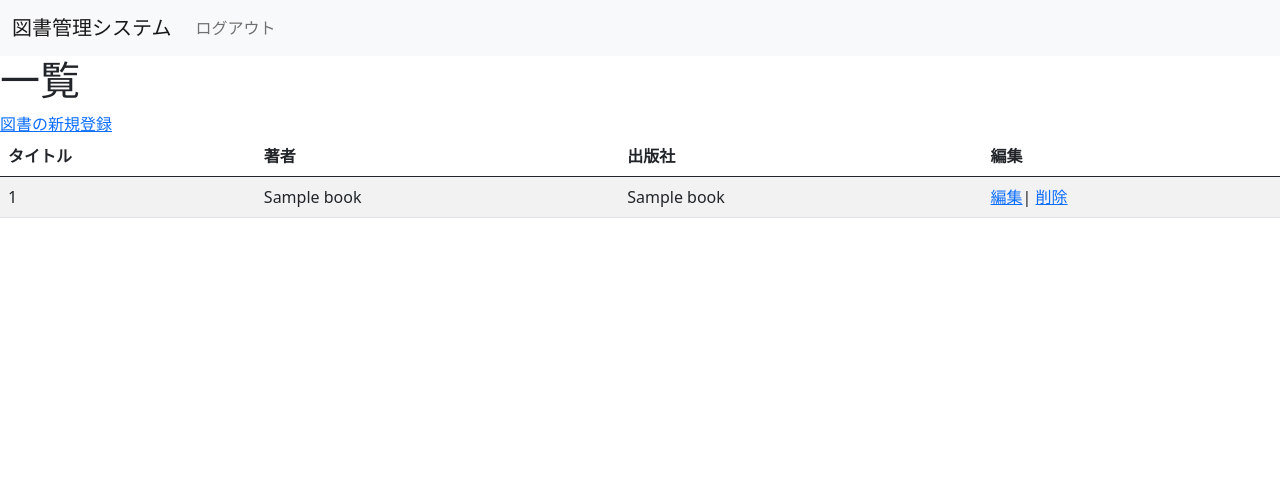
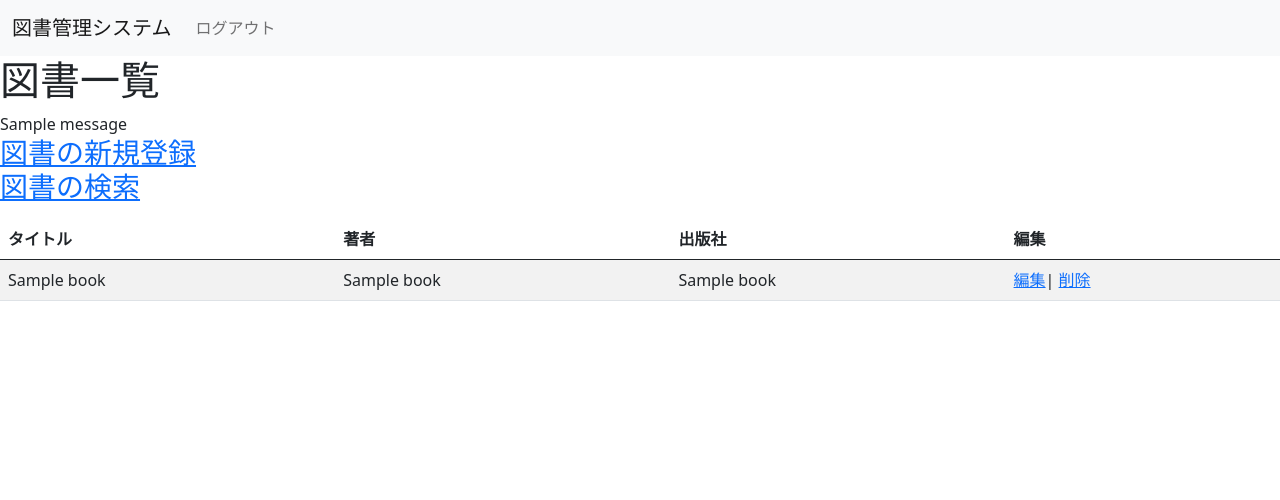
Before and after one commit to YumaSatou/final_assignment, a Flask app: template templates/list.html in a window 1280 px wide. Shown: the top 500 px of the page. Run offline with Flask 3, Linux system fonts and the light colour scheme; the template is opened without the code that fills it: most values are stand-ins (such as "Sample title", 1, 10 or a date in 2020); one stand-in notice (Sample message) is shown.

Commit message:
・cssを追加しました ・修正を加えました

```diff
--- a/templates/list.html
+++ b/templates/list.html
@@ -1,4 +1,4 @@
-{% extends "admin.html" %}
+{% extends "layout.html" %}
 
 {% block css %}
 <link rel="stylesheet" href="{{url_for('static', filename='/css/list.css')}}">
@@ -6,8 +6,17 @@
 
 
 {% block content %}
-  <h1>一覧</h1>
-  <a href=>図書の新規登録</a>
+  <h1 class="pom">図書一覧</h1>
+
+  {% for category, message in get_flashed_messages(with_categories=true) %}
+  <div class="{{ category }}">{{ message }}</div>
+  {% endfor %}
+  <div style="text-align:left" class="doo">
+  <a class="h3" href="{{url_for('create_book')}}">図書の新規登録</a>
+    <div class="bom">
+      <p><a class="h3" href="{{url_for('search_book')}}"> 図書の検索</a></p>
+    </div>
+  </div>
   <table class="table table-striped">
     <thead>
         <tr>
@@ -20,16 +29,14 @@
     <tbody>
     {% for book in books %}
         <tr>
-            <td>{{ book[0] }}</td>
         <td>{{ book[1] }}</td>
         <td>{{ book[2] }}</td>
+        <td>{{ book[3] }}</td>
         <td>
-                <a href={{url_for('update_book', book_id=books_list.id)}}>編集</a>|
-                <a href={{url_for('delete_book', book_id=books_list.id)}}>削除</a>
+            <a href="{{url_for('update_book', book_id=book[0])}}">編集</a>|
+            <a href="{{url_for('delete_book', book_id=book[0])}}">削除</a>
         </td>
         </tr>
-        {% else %}
-        <td>図書が登録されていません</td>
     {% endfor %}
     </tbody>
   </table>
```
Lines whose indentation alone changed are shown as unchanged.
